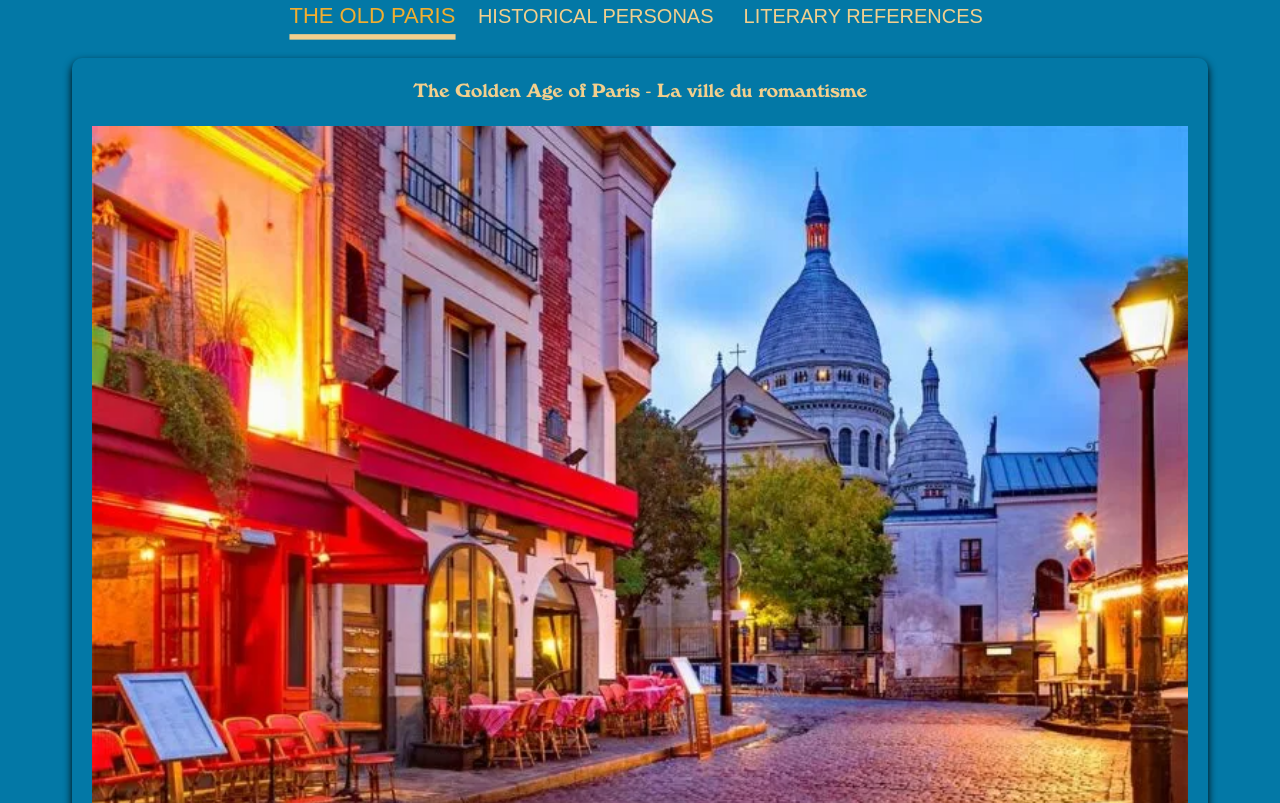
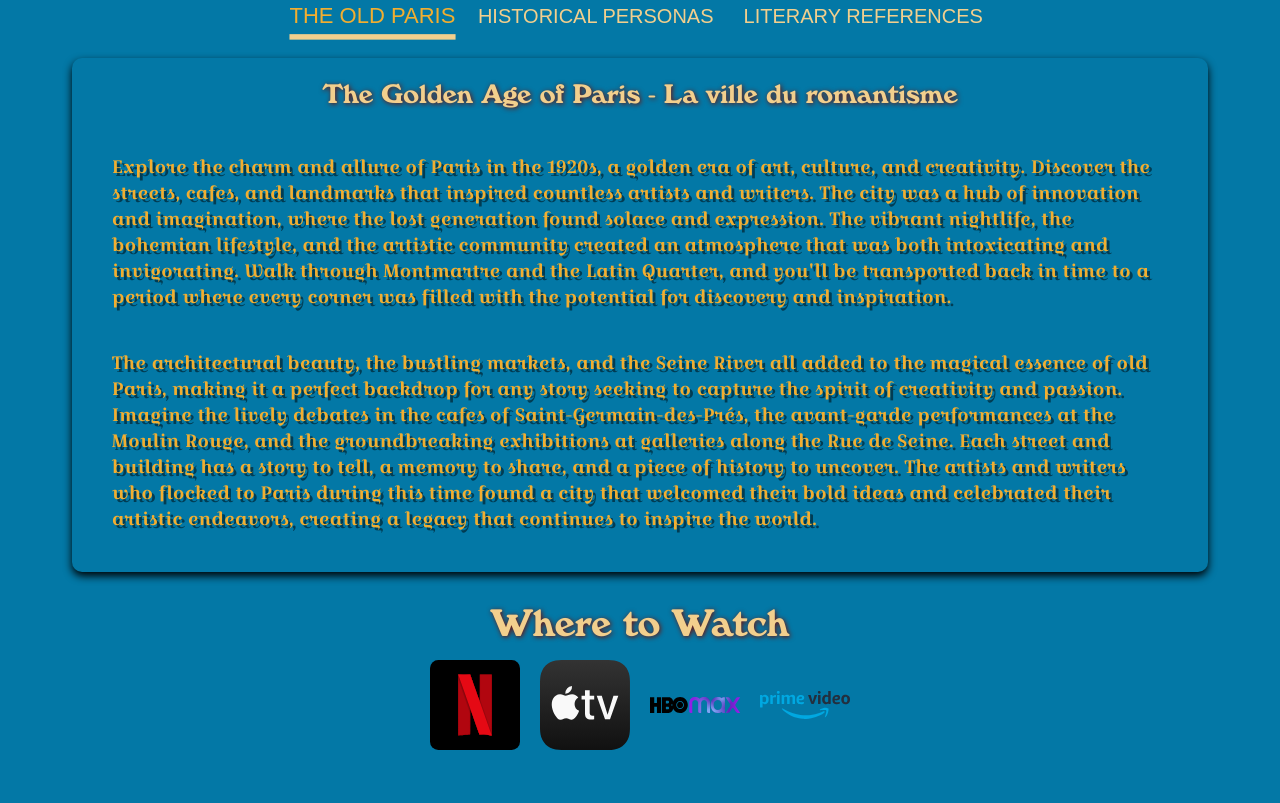
Before and after one commit to ProMenge/Project-Midnight-In-Paris, a website: page index.html in a window 1280 px wide. Shown: the part 1557-2360 px from the top of the page. Drawn offline with nearby package versions, Linux system fonts and the light colour scheme; files that its build step writes are made by us from their sources; files whose address does not match are found by name; a web font is replaced by a local one.

Commit message:
Finalização do Inspirations com adição do WHEREWATCH e inicio do footer

```diff
--- a/index.html
+++ b/index.html
@@ -134,6 +134,9 @@
             </div>
         </div>
     </section>
+
+    <!-- Section inspiration e whereWatch -->
+
     <section class="inspirations">
         <div class="inspirations__content">
             <h2 class="title">The Midnight In Paris - The Inspirations</h2>
@@ -150,9 +153,8 @@
                 </button>
             </nav>
             <div class="inspirations__panel inspirations__panel--is-active" data-tab-id="old-paris">
-                <h3 class="title--smallest">The Golden Age of Paris - La ville du romantisme </h3>
+                <h3 class="title--small">The Golden Age of Paris - La ville du romantisme </h3>
                 <div class="inspirations__panel__content">
-                    <img src="./dist/images/Montmartre.jpg.webp" alt="">
                     <p class="text">Explore the charm and allure of Paris in the 1920s, a golden era of art, culture,
                         and
                         creativity. Discover the streets, cafes, and landmarks that inspired countless artists and
@@ -175,9 +177,8 @@
                 </div>
             </div>
             <div class="inspirations__panel" data-tab-id="historical-personas">
-                <h3 class="title--smallest">Personas - Personnages artistiques importants de l'époque</h3>
+                <h3 class="title--small">Personas - Personnages artistiques importants de l'époque</h3>
                 <div class="inspirations__panel__content">
-                    <img src="./dist/images/ScottZelda.jpg" alt="">
                     <p class="text">Meet the iconic figures of the 1920s who left an indelible mark on history. From
                         famous artists to influential writers, delve into the lives of the personas that shaped the
                         cultural landscape of the era. Imagine having a conversation with Ernest Hemingway about his
@@ -199,10 +200,9 @@
                 </div>
             </div>
             <div class=" inspirations__panel" data-tab-id="literary-references">
-                <h3 class="title--smallest">Literary - Écriture française classique</h3>
+                <h3 class="title--small">Literary - Écriture française classique</h3>
                 <div class="inspirations__panel__content inspirations__panel__literary ">
-                    <img src="./dist/images/in-search-of-lost-time.jpg" alt="">
-                    <p class="text inline">Uncover the literary works and authors that inspired the film. From classic
+                    <p class="text">Uncover the literary works and authors that inspired the film. From classic
                         novels
                         to groundbreaking literature, explore the references that enrich the narrative and add depth to
                         the story. Imagine drawing inspiration from the melancholic beauty of Marcel Proust's "In Search
@@ -224,7 +224,33 @@
                         enduring influence of literature on cinema and the arts."</p>
                 </div>
             </div>
+            <div class="inspirations__watch">
+                <h3 class="title">Where to Watch</h3>
+                <ul class="inspirations__watch__list">
+                    <li class="inspirations__watch__list__item">
+                        <a href="https://www.netflix.com/br/"><img src="./dist/images/whereWatch/Netflix_icon.svg"
+                                alt="Netflix Icon"></a>
+                    </li>
+                    <li class="inspirations__watch__list__item">
+                        <a href="https://tv.apple.com/br"><img src="./dist/images/whereWatch/AppleTVLogo.svg"
+                                alt="AppleTVLogo Icon"></a>
+                    </li>
+                    <li class="inspirations__watch__list__item">
+                        <a href="https://www.max.com/br/pt"><img src="./dist/images/whereWatch/HBO_Max_Logo.svg"
+                                alt="HBO Max Icon"></a>
+                    </li>
+                    <li class="inspirations__watch__list__item">
+                        <a href="https://www.primevideo.com/?_encoding=UTF8&language=pt_BR"><img
+                                src="./dist/images/whereWatch/Amazon_Prime_Video_logo.svg" alt="Amazon Prime Icon"></a>
+                    </li>
+                </ul>
+            </div>
         </div>
+    </section>
+
+    <section class="footer">
+
+
     </section>
 
     <script src=" https://code.jquery.com/jquery-3.7.1.min.js"
--- a/src/styles/_inspirations.scss
+++ b/src/styles/_inspirations.scss
@@ -65,9 +65,6 @@
 
             display: block;
         }
-    }
-
-    &__panel {
 
         h3 {
 
@@ -79,13 +76,10 @@
             padding: 20px;
             text-align: left;
             text-shadow: 3px 3px 0 rgba(0, 0, 0, 0.5);
+            font-family: Croassaint, sans-serif;
 
         }
 
-        img {
-
-            width: 100%;
-        }
 
         &__content {
 
@@ -93,21 +87,38 @@
             flex-wrap: wrap;
         }
 
-        &__literary {
+    }
 
-            img {
+    &__watch {
 
-                width: 370px;
+        padding: 30px;
 
-            }
+        &__list {
 
-            .inline {
+            display: flex;
+            align-items: center;
+            justify-content: center;
 
-                max-width: 440px;
+            &__item {
+
+                padding: 10px;
+
+                img {
+
+                    width: 90px;
+
+                    &:hover {
+                        cursor: pointer;
+                        transform: scale(1.1);
+                        box-shadow: rgb(38, 57, 77) 0px 20px 30px -10px;
+                        transition: transform 0.6s ease;
+                    }
+                }
+
+
             }
         }
 
     }
 
-
 }
--- a/src/styles/main.scss
+++ b/src/styles/main.scss
@@ -50,10 +50,10 @@ body {}
     @include text($fontSize);
     color: variaveis.$corTextoSecundario;
     font-weight: 700;
+    text-shadow: 1px 1px 5px #730c02
 }
 
 .text {
-
     @include text;
 
 }
```
Also changed, not shown: src/images/whereWatch/Amazon_Prime_Video_logo.svg (added), src/images/whereWatch/AppleTVLogo.svg (added), src/images/whereWatch/HBO_Max_Logo.svg (added), src/images/whereWatch/Netflix_icon.svg (added).
